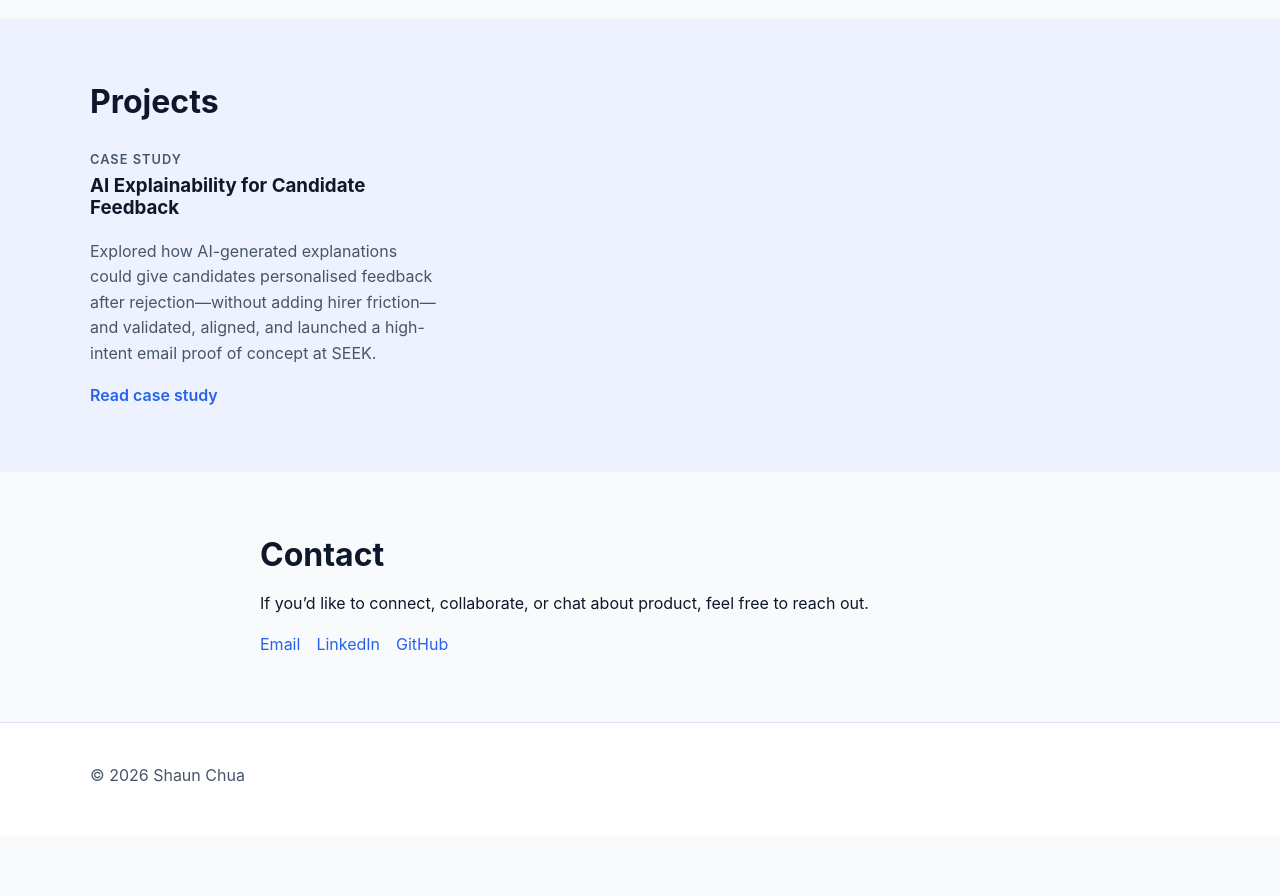
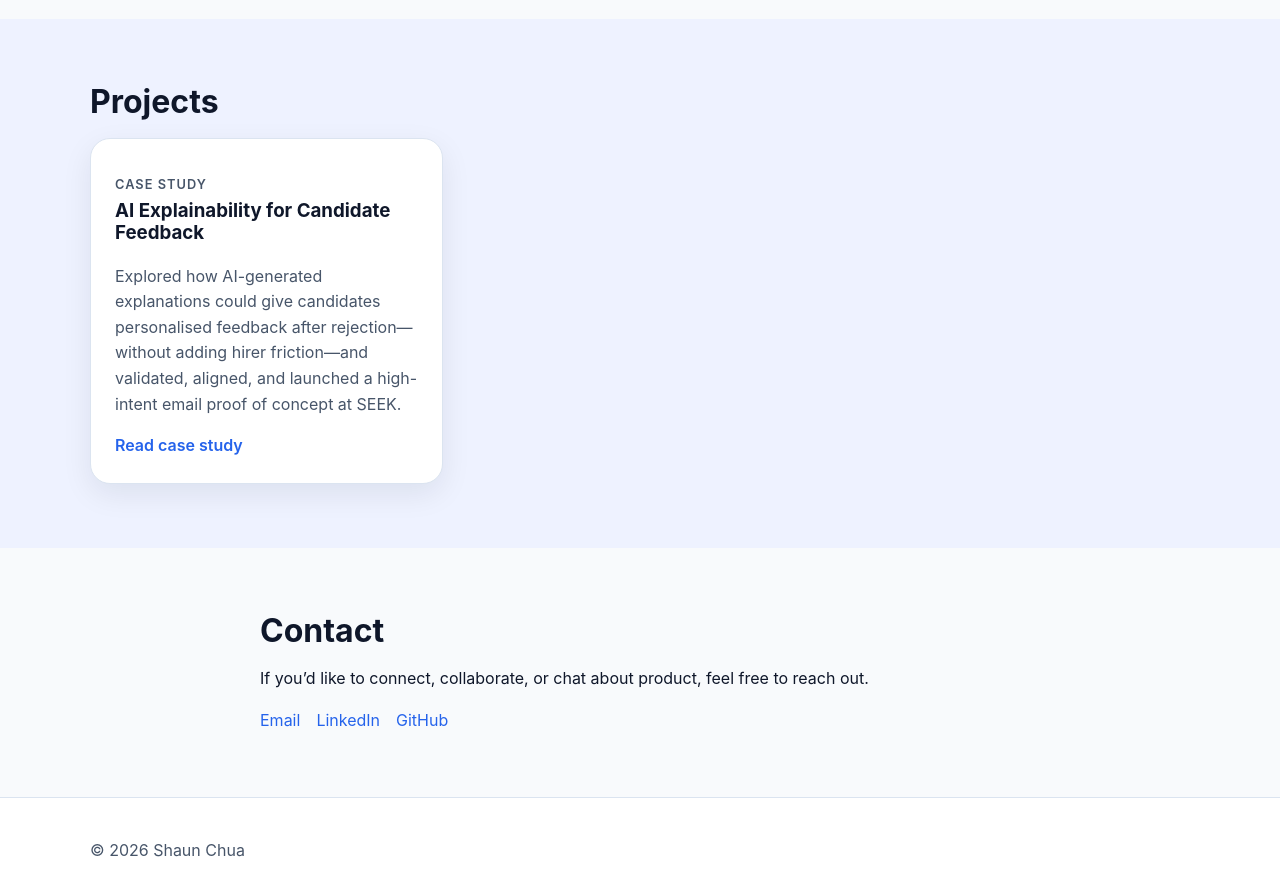
Before and after one commit to SC-hub1/personal-site, a plain HTML site: page index.html in a window 1280 px wide. Shown: the part 1000-1896 px from the top of the page. Before the commit the page ends 1836 px from the top, so only its background shows below. Drawn offline with Linux system fonts and the light colour scheme.

Commit message:
Update index.html

```diff
--- a/index.html
+++ b/index.html
@@ -66,7 +66,7 @@
       <div class="container">
         <h2>Projects</h2>
         <div class="project-grid">
-          <article class="project-card">
+          <article class="card project-card">
             <p class="project-tag">Case Study</p>
             <h3>AI Explainability for Candidate Feedback</h3>
           <p>
```
